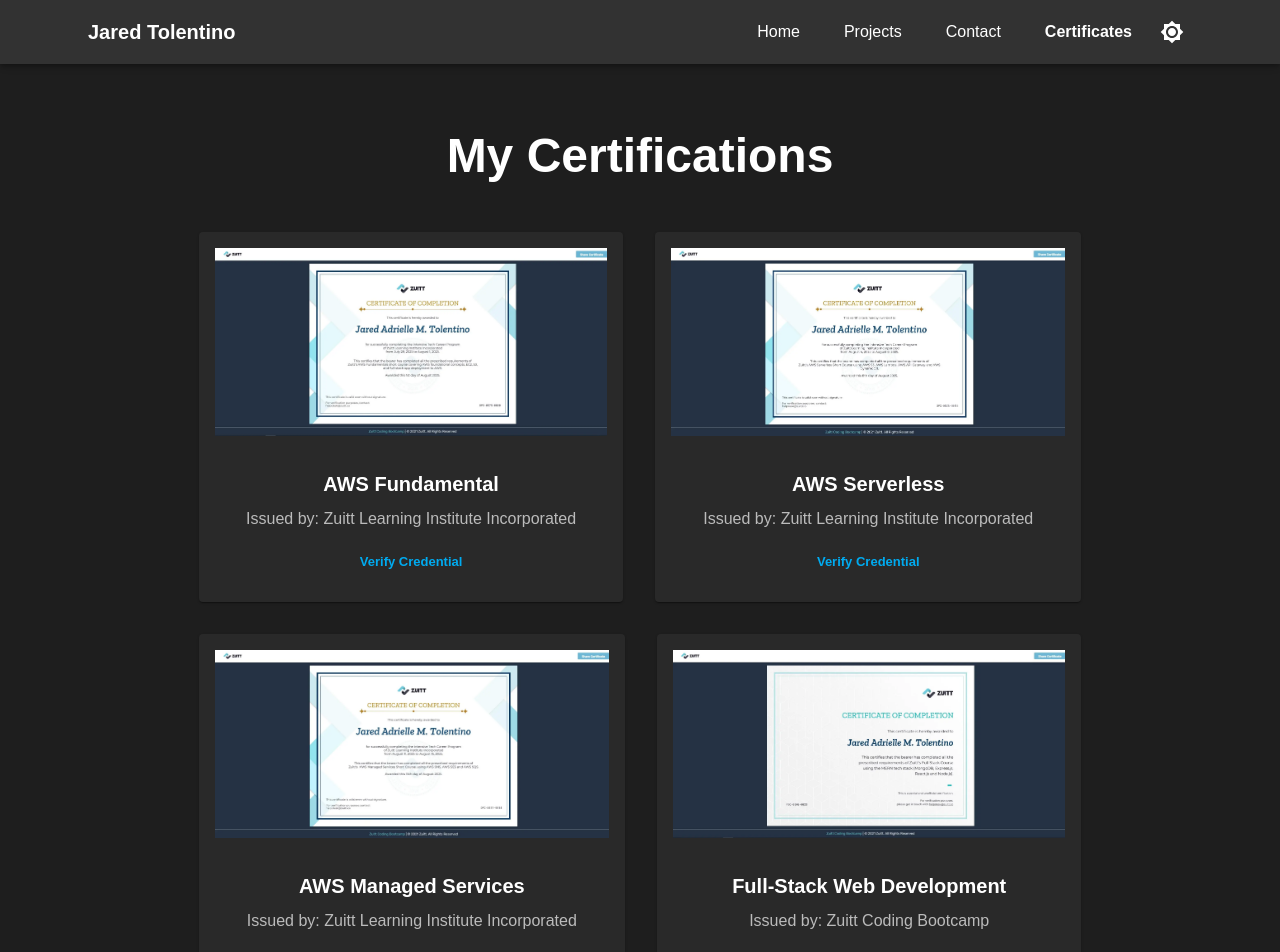
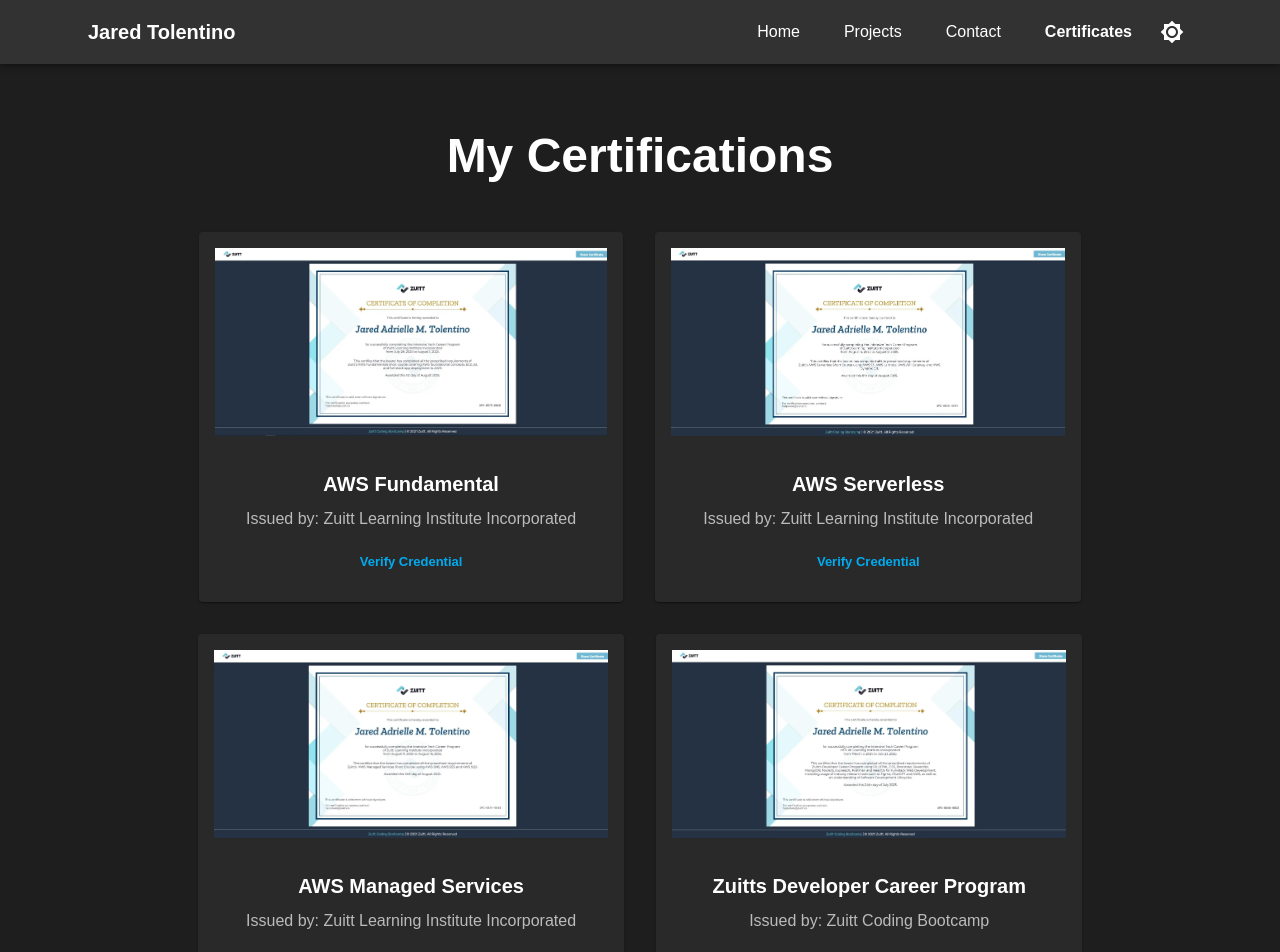
Before and after one commit to jaredadrielletolentino/webportfolio, a React (Create React App) app: page /certifications in a window 1280 px wide. Shown: the top 952 px of the page. Built offline with nearby package versions, Linux system fonts and the light colour scheme.

Commit message:
Updated the certification links

```diff
--- a/src/constants/certifications.js
+++ b/src/constants/certifications.js
@@ -16,6 +16,12 @@
     issuer: 'Zuitt Learning Institute Incorporated',
     image: '/images/certs/aws-managed-services.webp',
     link: 'http://share.zertify.zuitt.co/certificate/0ad364a5-7a8e-41e9-92fe-56ab9010e329',
+  },
+  {
+    title: 'Zuitts Developer Career Program',
+    issuer: 'Zuitt Coding Bootcamp',
+    image: '/images/certs/zuitt-developer-career.webp',
+    link: 'http://share.zertify.zuitt.co/certificate/d6c4133b-a0a9-4957-8e13-db2abec1f3ee',
   },
   {
     title: 'Full-Stack Web Development',
```
